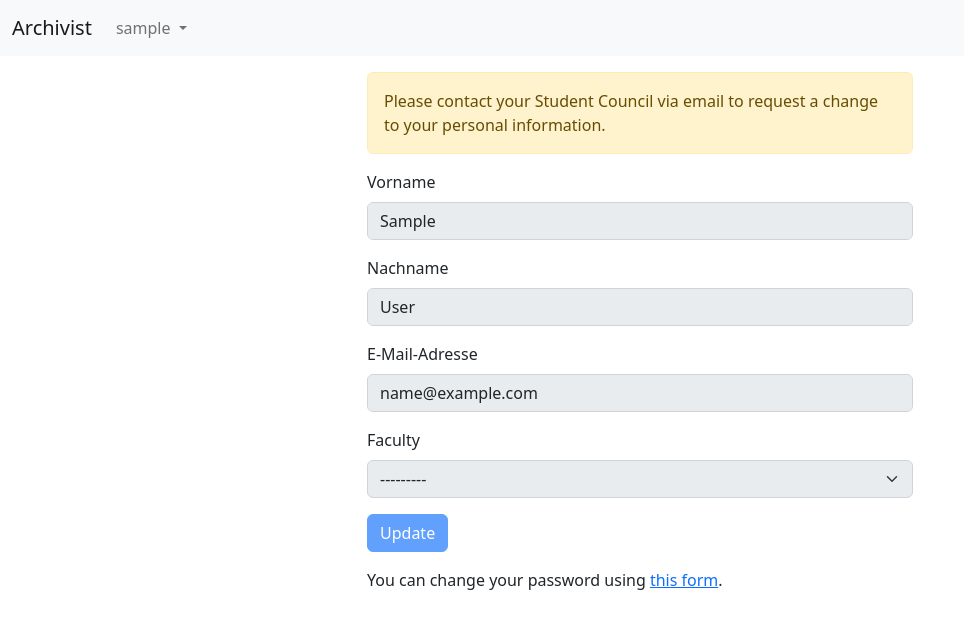
After one commit to timptner/archivist, a Django app: page /profile/ in a window 1280 px wide. The commit adds this page. Shown: the top 629 px of the page, without its empty margins (0-964 px from the left). Run offline with Django 4.2, Linux system fonts and the light colour scheme; the visitor is signed in with stand-in values (Sample User, id 1); some libraries are stand-ins or nearby versions.

Commit message:
Add profile view

```diff
--- a/archivist/templates/archivist/navigation.html
+++ b/archivist/templates/archivist/navigation.html
@@ -15,6 +15,11 @@
                             {{ user }}
                         </a>
                         <ul class="dropdown-menu" aria-labelledby="navigationUserDropdown">
+                            <li>
+                                <a class="dropdown-item" href="{% url 'people:profile' %}">
+                                    {% trans "Profile" %}
+                                </a>
+                            </li>
                             <li>
                                 <a class="dropdown-item" href="{% url 'people:change-password' %}">
                                     {% trans "Change password" %}
--- /dev/null
+++ b/people/templates/people/profile.html
@@ -0,0 +1,26 @@
+{% extends 'archivist/base.html' %}
+
+{% load i18n crispy_forms_tags %}
+
+{% block content %}
+    <div class="alert alert-warning" role="alert">
+        {% blocktrans %}
+            Please contact your Student Council via email to request a change to your personal information.
+        {% endblocktrans %}
+    </div>
+
+    <form method="post" class="mb-3">
+        {% csrf_token %}
+        <fieldset disabled>
+            {{ form|crispy }}
+            <button type="submit" class="btn btn-primary">{% trans "Update" %}</button>
+        </fieldset>
+    </form>
+
+    <p>
+        {% url 'people:change-password' as change_url %}
+        {% blocktrans %}
+            You can change your password using <a href="{{ change_url }}">this form</a>.
+        {% endblocktrans %}
+    </p>
+{% endblock %}
--- a/people/urls.py
+++ b/people/urls.py
@@ -8,6 +8,7 @@ urlpatterns = [
     path('', views.LandingPage.as_view(), name='landing-page'),
     path(_('register/'), views.RegistrationView.as_view(), name='register'),
     path(_('register/done/'), views.RegistrationDoneView.as_view(), name='register-done'),
+    path(_('profile/'), views.ProfileView.as_view(), name='profile'),
     path(_('login/'), views.LoginView.as_view(), name='login'),
     path(_('logout/'), views.LogoutView.as_view(), name='logout'),
     path(_('change-password/'), views.PasswordChangeView.as_view(), name='change-password'),
--- a/people/views.py
+++ b/people/views.py
@@ -1,4 +1,5 @@
 from django.contrib.auth import views as auth_views
+from django.core.exceptions import PermissionDenied
 from django.views import generic
 
 from .forms import RegistrationForm
@@ -24,6 +25,17 @@ class RegistrationDoneView(generic.TemplateView):
     template_name = 'people/registration_done.html'
 
 
+class ProfileView(generic.UpdateView):
+    template_name = 'people/profile.html'
+    fields = ['first_name', 'last_name', 'email', 'faculty']
+
+    def post(self, request, *args, **kwargs):
+        raise PermissionDenied
+
+    def get_object(self, queryset=None):
+        return self.request.user
+
+
 class LoginView(auth_views.LoginView):
     template_name = 'people/login.html'
     next_page = 'people:landing-page'
```
